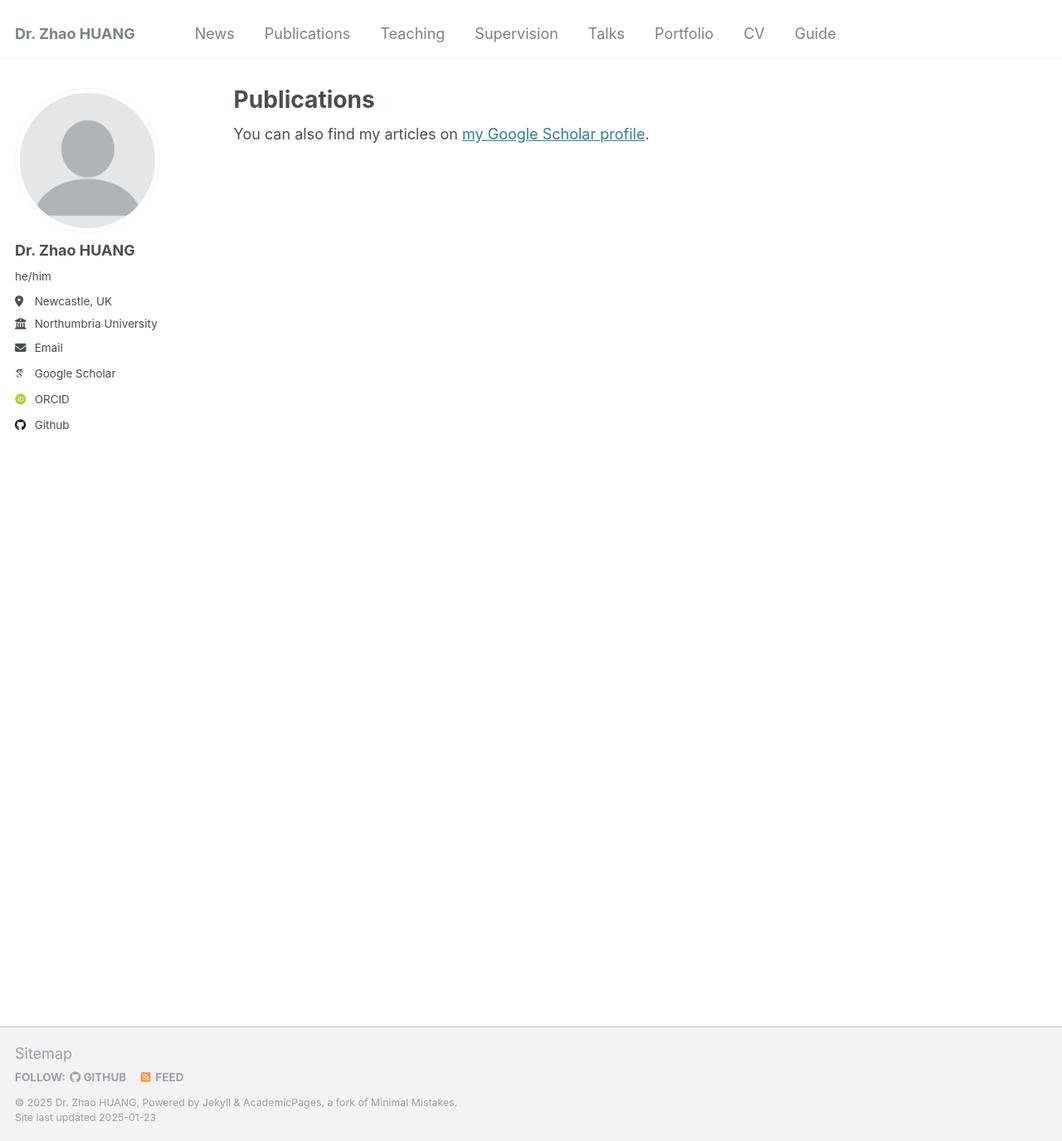
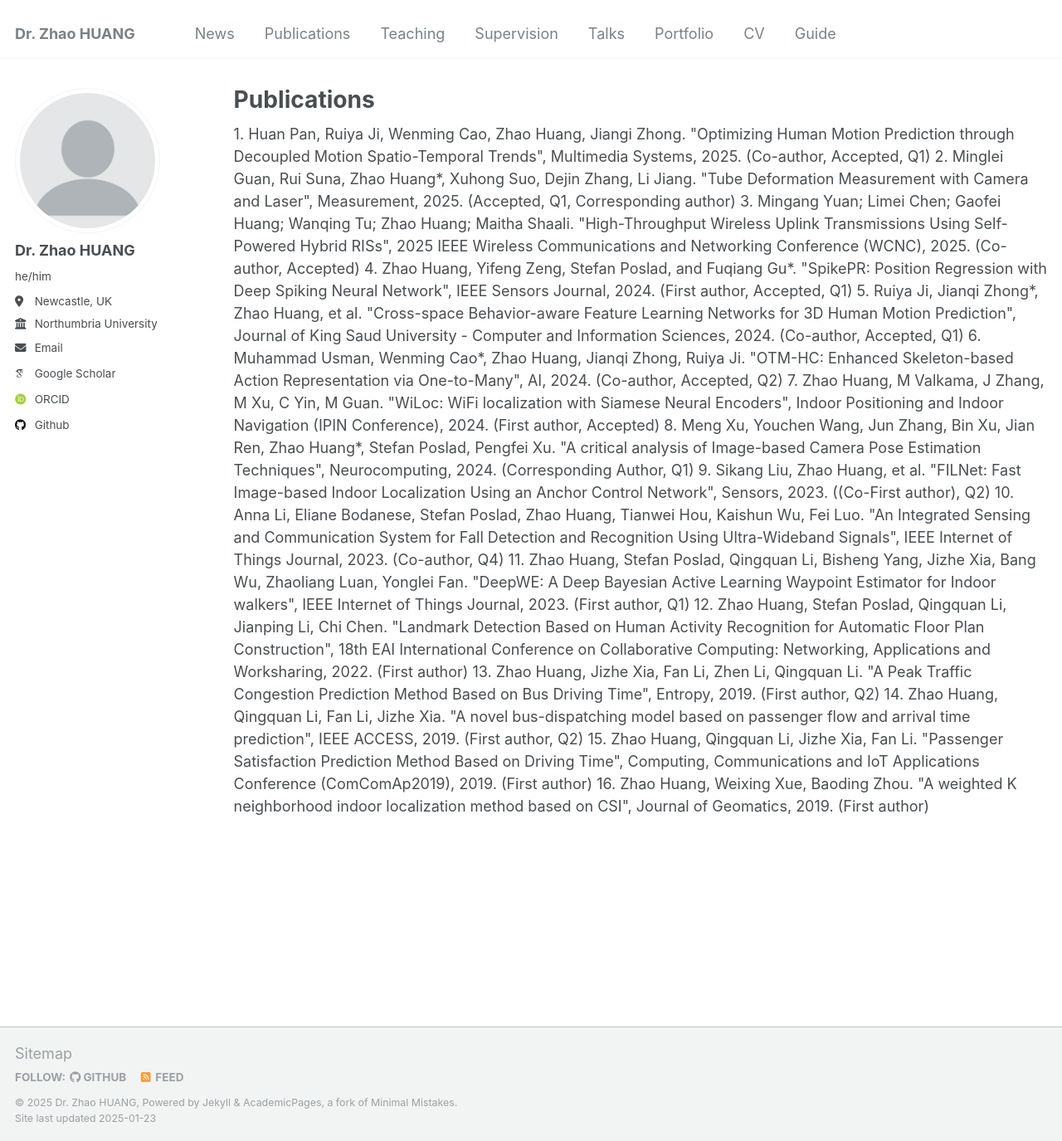
Before and after one commit to ZZ2020zz/ZZ2020zz.github.io, a Jekyll site: the page built from _pages/publications.html, in a window 1280 px wide and 1375 px high. Shown: the whole window at 83% size. Built offline with Jekyll 4.4.1, drawn with Linux system fonts in a browser that asks for light colours; some web fonts are replaced.

Commit message:
Update publications.html

```diff
--- a/_pages/publications.html
+++ b/_pages/publications.html
@@ -4,30 +4,19 @@ title: "Publications"
 permalink: /publications/
 author_profile: true
 ---
-
-{% if site.author.googlescholar %}
-  <div class="wordwrap">You can also find my articles on <a href="{{site.author.googlescholar}}">my Google Scholar profile</a>.</div>
-{% endif %}
-
-{% include base_path %}
-
-<!-- New style rendering if publication categories are defined -->
-{% if site.publication_category %}
-  {% for category in site.publication_category  %}
-    {% assign title_shown = false %}
-    {% for post in site.publications reversed %}
-      {% if post.category != category[0] %}
-        {% continue %}
-      {% endif %}
-      {% unless title_shown %}
-        <h2>{{ category[1].title }}</h2><hr />
-        {% assign title_shown = true %}
-      {% endunless %}
-      {% include archive-single.html %}
-    {% endfor %}
-  {% endfor %}
-{% else %}
-  {% for post in site.publications reversed %}
-    {% include archive-single.html %}
-  {% endfor %}
-{% endif %}
+1. Huan Pan, Ruiya Ji, Wenming Cao, Zhao Huang, Jiangi Zhong. "Optimizing Human Motion Prediction through Decoupled Motion Spatio-Temporal Trends", Multimedia Systems, 2025. (Co-author, Accepted, Q1)
+2. Minglei Guan, Rui Suna, Zhao Huang*, Xuhong Suo, Dejin Zhang, Li Jiang. "Tube Deformation Measurement with Camera and Laser", Measurement, 2025. (Accepted, Q1, Corresponding author)
+3. Mingang Yuan; Limei Chen; Gaofei Huang; Wanqing Tu; Zhao Huang; Maitha Shaali. "High-Throughput Wireless Uplink Transmissions Using Self-Powered Hybrid RISs", 2025 IEEE Wireless Communications and Networking Conference (WCNC), 2025. (Co-author, Accepted)
+4. Zhao Huang, Yifeng Zeng, Stefan Poslad, and Fuqiang Gu*. "SpikePR: Position Regression with Deep Spiking Neural Network", IEEE Sensors Journal, 2024. (First author, Accepted, Q1)
+5. Ruiya Ji, Jianqi Zhong*, Zhao Huang, et al. "Cross-space Behavior-aware Feature Learning Networks for 3D Human Motion Prediction", Journal of King Saud University - Computer and Information Sciences, 2024. (Co-author, Accepted, Q1)
+6. Muhammad Usman, Wenming Cao*, Zhao Huang, Jianqi Zhong, Ruiya Ji. "OTM-HC: Enhanced Skeleton-based Action Representation via One-to-Many", AI, 2024. (Co-author, Accepted, Q2)
+7. Zhao Huang, M Valkama, J Zhang, M Xu, C Yin, M Guan. "WiLoc: WiFi localization with Siamese Neural Encoders", Indoor Positioning and Indoor Navigation (IPIN Conference), 2024. (First author, Accepted)
+8. Meng Xu, Youchen Wang, Jun Zhang, Bin Xu, Jian Ren, Zhao Huang*, Stefan Poslad, Pengfei Xu. "A critical analysis of Image-based Camera Pose Estimation Techniques", Neurocomputing, 2024. (Corresponding Author, Q1)
+9. Sikang Liu, Zhao Huang, et al. "FILNet: Fast Image-based Indoor Localization Using an Anchor Control Network", Sensors, 2023. ((Co-First author), Q2)
+10. Anna Li, Eliane Bodanese, Stefan Poslad, Zhao Huang, Tianwei Hou, Kaishun Wu, Fei Luo. "An Integrated Sensing and Communication System for Fall Detection and Recognition Using Ultra-Wideband Signals", IEEE Internet of Things Journal, 2023. (Co-author, Q4)
+11. Zhao Huang, Stefan Poslad, Qingquan Li, Bisheng Yang, Jizhe Xia, Bang Wu, Zhaoliang Luan, Yonglei Fan. "DeepWE: A Deep Bayesian Active Learning Waypoint Estimator for Indoor walkers", IEEE Internet of Things Journal, 2023. (First author, Q1)
+12. Zhao Huang, Stefan Poslad, Qingquan Li, Jianping Li, Chi Chen. "Landmark Detection Based on Human Activity Recognition for Automatic Floor Plan Construction", 18th EAI International Conference on Collaborative Computing: Networking, Applications and Worksharing, 2022. (First author)
+13. Zhao Huang, Jizhe Xia, Fan Li, Zhen Li, Qingquan Li. "A Peak Traffic Congestion Prediction Method Based on Bus Driving Time", Entropy, 2019. (First author, Q2)
+14. Zhao Huang, Qingquan Li, Fan Li, Jizhe Xia. "A novel bus-dispatching model based on passenger flow and arrival time prediction", IEEE ACCESS, 2019. (First author, Q2)
+15. Zhao Huang, Qingquan Li, Jizhe Xia, Fan Li. "Passenger Satisfaction Prediction Method Based on Driving Time", Computing, Communications and IoT Applications Conference (ComComAp2019), 2019. (First author)
+16. Zhao Huang, Weixing Xue, Baoding Zhou. "A weighted K neighborhood indoor localization method based on CSI", Journal of Geomatics, 2019. (First author)
```
